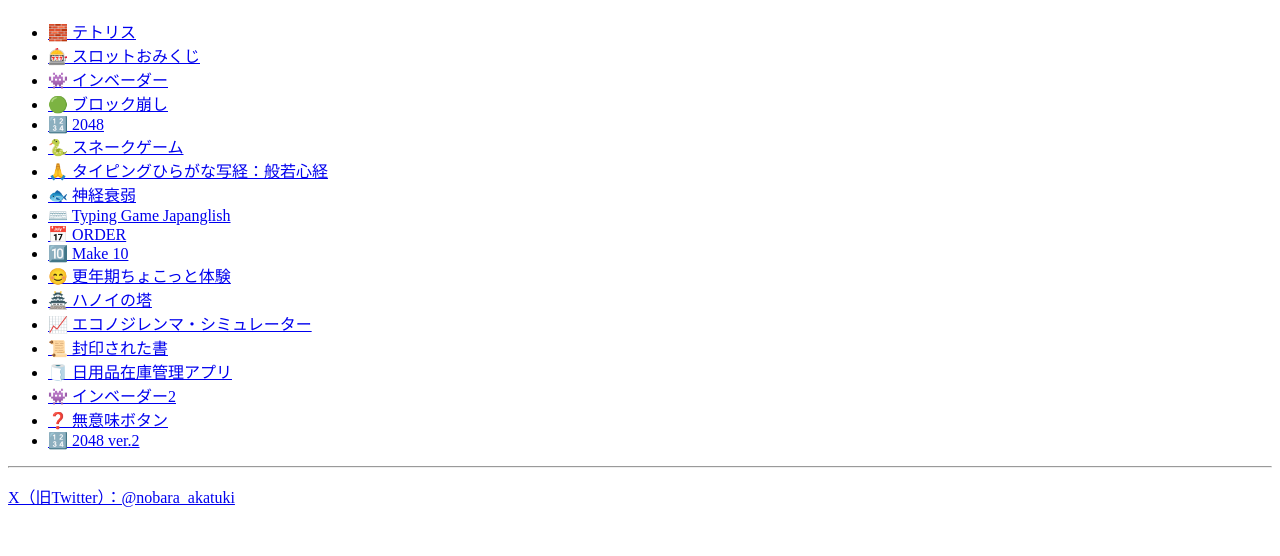
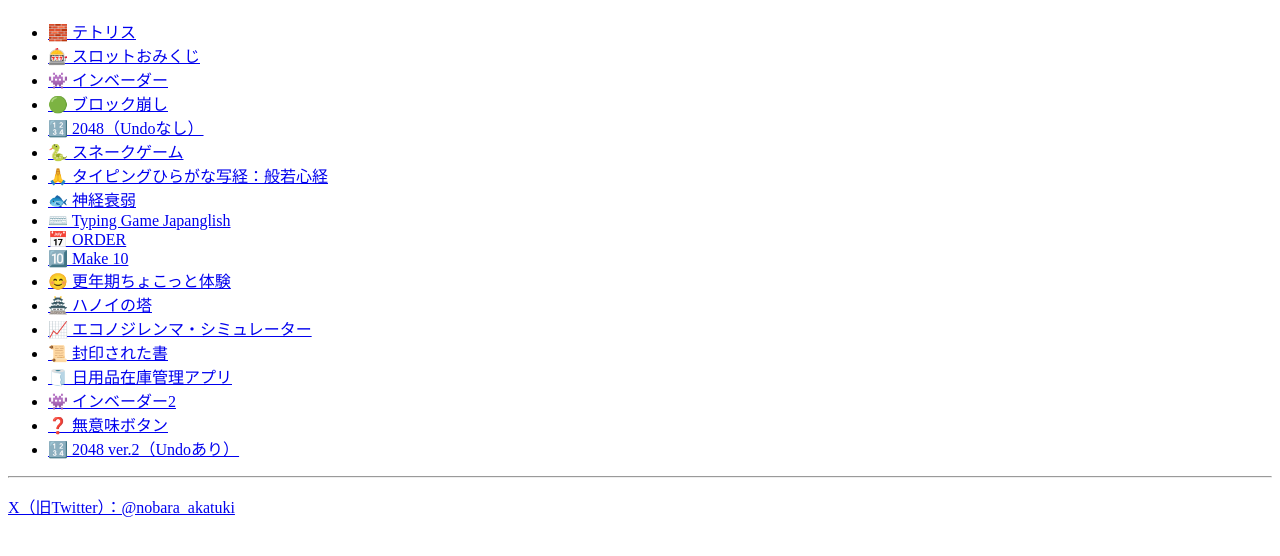
Before and after one commit to nobara33/nobara33.github.io, a plain HTML site: page index.html in a window 1280 px wide. Shown: the part 70-626 px from the top of the page. Drawn offline with Linux system fonts and the light colour scheme.

Commit message:
Update index.html
２つの2048に説明追加

```diff
--- a/index.html
+++ b/index.html
@@ -11,7 +11,7 @@
     <li><a href="https://nobara33.github.io/suromikuji/">🎰 スロットおみくじ</a></li>
     <li><a href="https://nobara33.github.io/invader/">👾 インベーダー</a></li>
     <li><a href="https://nobara33.github.io/block/">🟢 ブロック崩し</a></li>
-    <li><a href="https://nobara33.github.io/2048/">🔢 2048</a></li>
+    <li><a href="https://nobara33.github.io/2048/">🔢 2048（Undoなし）</a></li>
     <li><a href="https://nobara33.github.io/snake/">🐍 スネークゲーム</a></li>
     <li><a href="https://nobara33.github.io/hannya/">🙏 タイピングひらがな写経：般若心経</a></li>
     <li><a href="https://nobara33.github.io/shinkei/">🐟 神経衰弱</a></li>
@@ -25,7 +25,7 @@
     <li><a href="https://nobara33.github.io/zaiko/">🧻 日用品在庫管理アプリ</a></li>
     <li><a href="https://nobara33.github.io/invader2/">👾 インベーダー2</a></li>
     <li><a href="https://nobara33.github.io/muimi/">❓ 無意味ボタン</a></li>
-    <li><a href="https://nobara33.github.io/2048ver2/">🔢 2048 ver.2</a></li>
+    <li><a href="https://nobara33.github.io/2048ver2/">🔢 2048 ver.2（Undoあり）</a></li>
   </ul>
 
   <hr>
```
